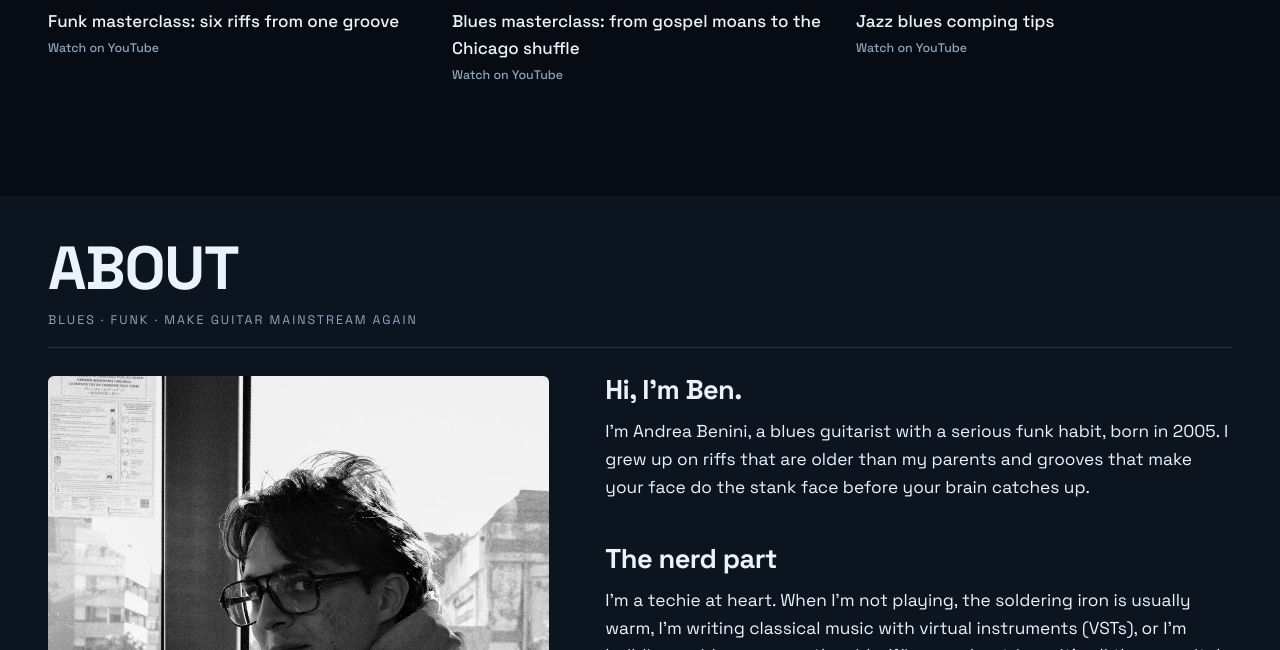
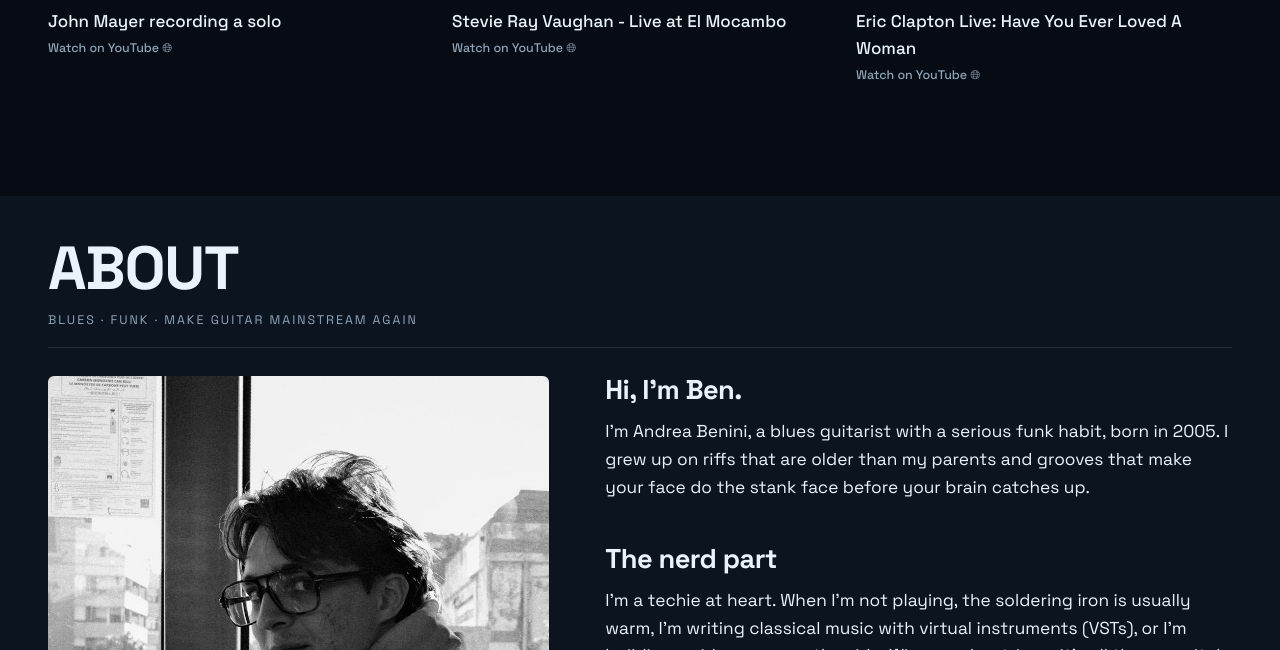
Before and after one commit to 07080901/07080901.github.io, a Jekyll site: the page built from pages/videos.md, in a window 1280 px wide and 900 px high, scrolled down 2755 px, cut to the strip 250-900 px from the top of the window. Built offline with Jekyll 4.4.1, drawn with Linux system fonts in a browser that asks for light colours.

Commit message:
edit links

```diff
--- a/_includes/video.html
+++ b/_includes/video.html
@@ -10,6 +10,6 @@
   </button>
   <figcaption class="video__caption">
     {{ v.title }}
-    <a href="https://www.youtube.com/watch?v={{ v.youtube_id }}" target="_blank" rel="noopener">Watch on YouTube</a>
+    <a href="https://www.youtube.com/watch?v={{ v.youtube_id }}" target="_blank" rel="noopener">Watch on YouTube 🌐︎</a>
   </figcaption>
 </figure>
--- a/pages/videos.md
+++ b/pages/videos.md
@@ -6,16 +6,16 @@
 subtitle: "Placeholder videos: swap in your own"
 # ------------------------------------------------------------------
 # VIDEOS — youtube_id is the part after "watch?v=" (or after youtu.be/)
-#   https://www.youtube.com/watch?v=5c21kGCgaTc  →  5c21kGCgaTc
+#   https://www.youtube.com/watch?v=82Bx4OfWQ_Q  →  82Bx4OfWQ_Q
 # The thumbnail comes from YouTube automatically.
 # ------------------------------------------------------------------
 videos:
-  - title: "Funk masterclass: six riffs from one groove"
-    youtube_id: "5c21kGCgaTc"
+  - title: "John Mayer recording a solo"
+    youtube_id: "82Bx4OfWQ_Q"
 
-  - title: "Blues masterclass: from gospel moans to the Chicago shuffle"
-    youtube_id: "4rQ-vp6cirI"
+  - title: "Stevie Ray Vaughan - Live at El Mocambo"
+    youtube_id: "vfiI6rajurg"
 
-  - title: "Jazz blues comping tips"
-    youtube_id: "DeUwLiExHC8"
+  - title: "Eric Clapton Live: Have You Ever Loved A Woman"
+    youtube_id: "30j-MewhIhs"
 ---
```
